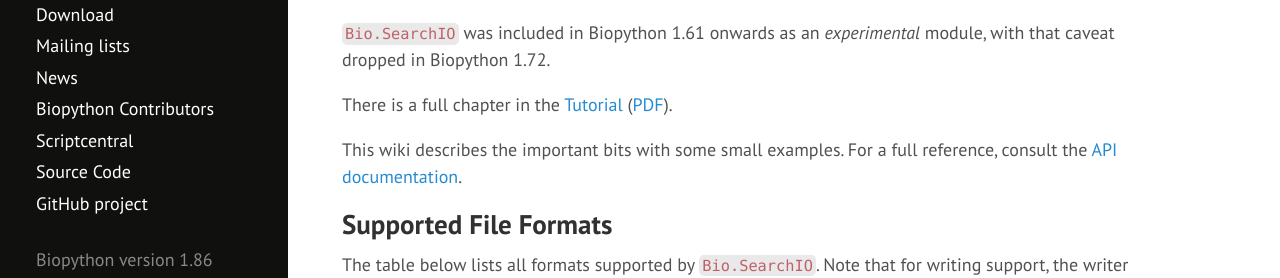
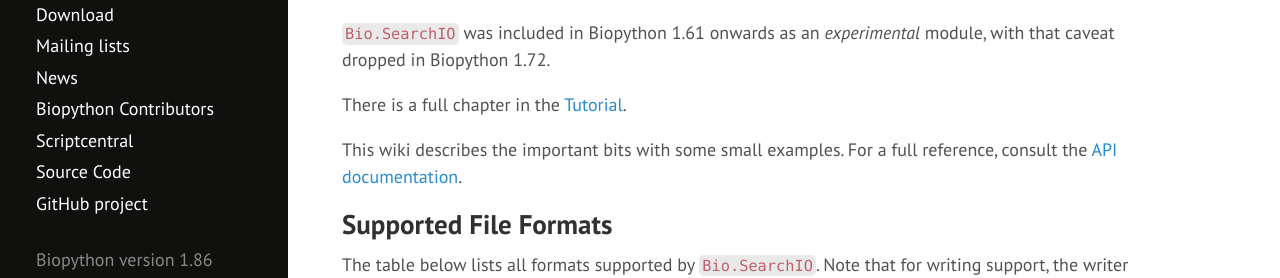
Before and after one commit to biopython/biopython.github.io, a Jekyll site: the page built from wiki/SearchIO.md, in a window 1280 px wide and 900 px high. Shown: the part 350-628 px from the top of the window. Built offline with Jekyll 4.4.1, drawn with Linux system fonts in a browser that asks for light colours.

Commit message:
No more PDF Tutorial
See #213

```diff
--- a/wiki/SearchIO.md
+++ b/wiki/SearchIO.md
@@ -22,8 +22,7 @@ background.
 module, with that caveat dropped in Biopython 1.72.
 
 There is a full chapter in the
-[Tutorial](http://biopython.org/DIST/docs/tutorial/Tutorial.html)
-([PDF](http://biopython.org/DIST/docs/tutorial/Tutorial.pdf)).
+[Tutorial](http://biopython.org/DIST/docs/tutorial/Tutorial.html).
 
 This wiki describes the important bits with some small examples. For a
 full reference, consult the [API
```
